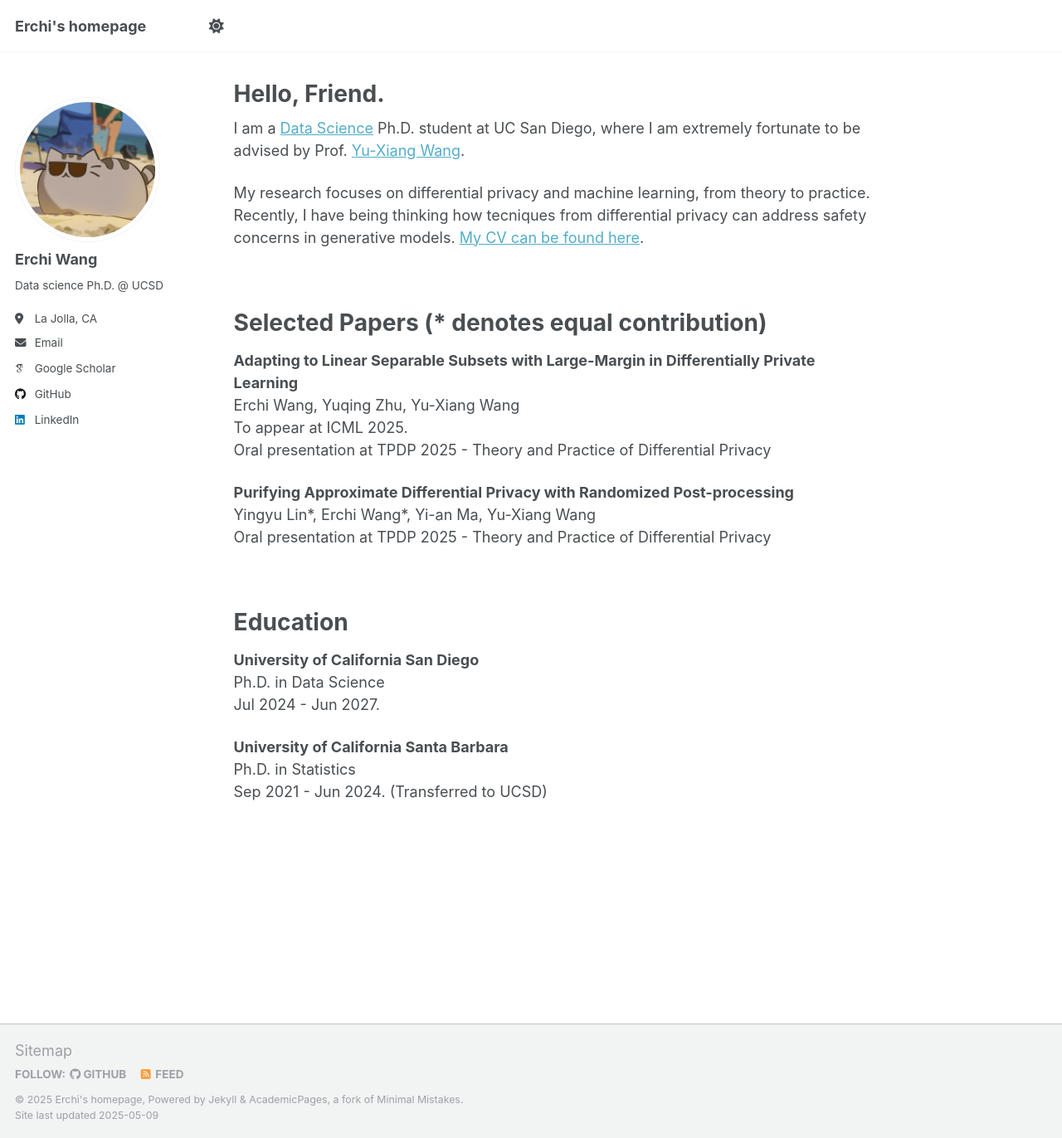
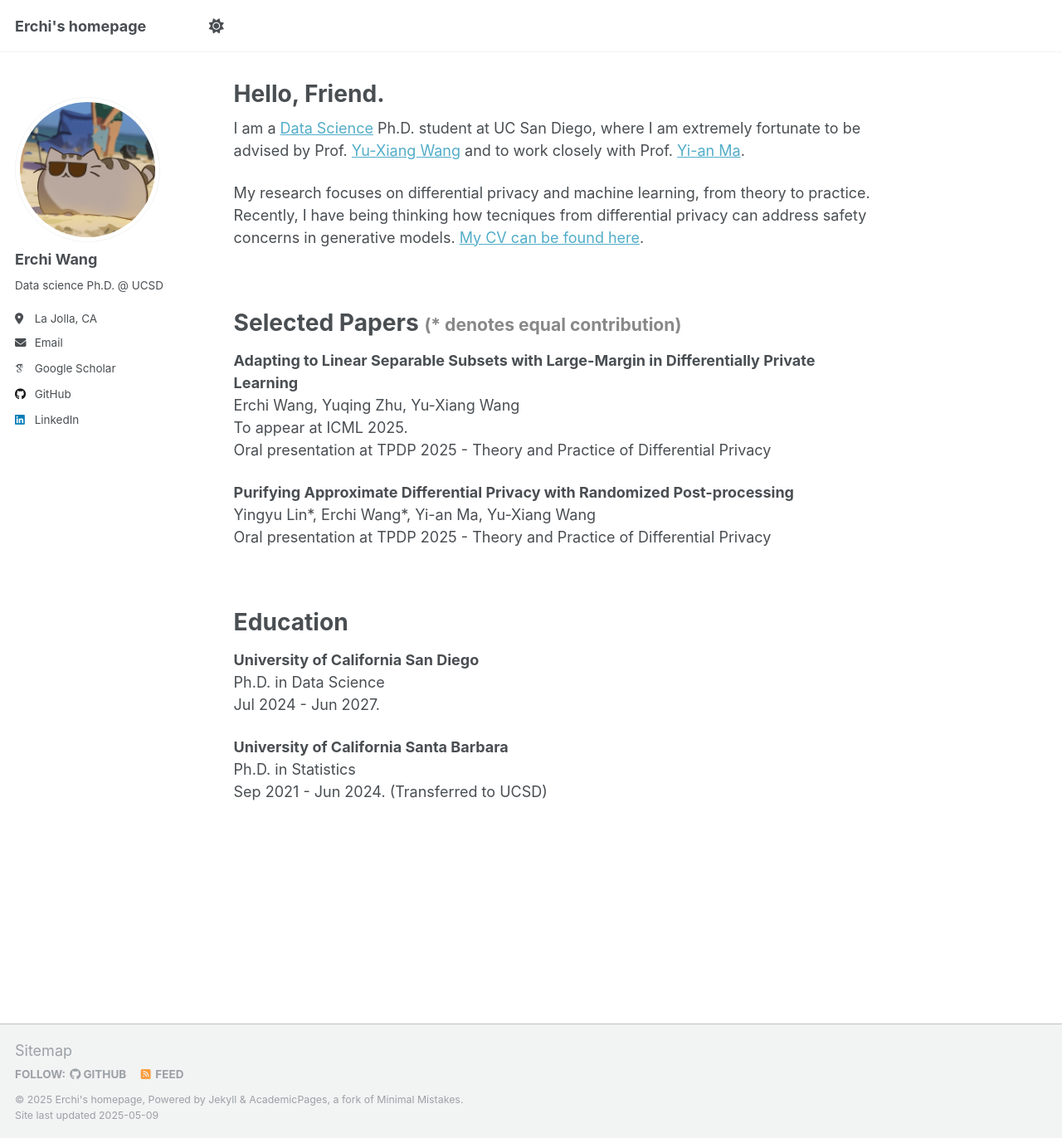
Before and after one commit to erchiw/erchiw.github.io, a Jekyll site: the page built from _pages/about.md, in a window 1280 px wide and 1372 px high. Shown: the whole window at 83% size. Built offline with Jekyll 4.4.1, drawn with Linux system fonts in a browser that asks for light colours; some web fonts are replaced.

Commit message:
fix link and change fonts

```diff
--- a/_pages/about.md
+++ b/_pages/about.md
@@ -8,16 +8,15 @@ redirect_from:
   - /about.html
 ---
 
-I am a [Data Science](https://datascience.ucsd.edu/) Ph.D. student at UC San Diego, where I am extremely fortunate to be advised by Prof. [Yu-Xiang Wang](https://datascience.ucsd.edu/).
+I am a [Data Science](https://datascience.ucsd.edu/) Ph.D. student at UC San Diego, where I am extremely fortunate to be advised by Prof. [Yu-Xiang Wang](https://cseweb.ucsd.edu/~yuxiangw/) and to work closely with Prof. [Yi-an Ma](https://sites.google.com/view/yianma/home).
 
 My research focuses on differential privacy and machine learning, from theory to practice. Recently, I have being thinking how tecniques from differential privacy can address safety concerns in generative models. [My CV can be found here](/files/CV_ErchiWang.pdf).
-
 
 <br />
 
 
 
-Selected Papers (\* denotes equal contribution)
+Selected Papers <small><span style="color:#888888">(\* denotes equal contribution)</span><small>
 ======
 **Adapting to Linear Separable Subsets with Large-Margin in Differentially Private Learning**
 <br> Erchi Wang, Yuqing Zhu, Yu-Xiang Wang
```
